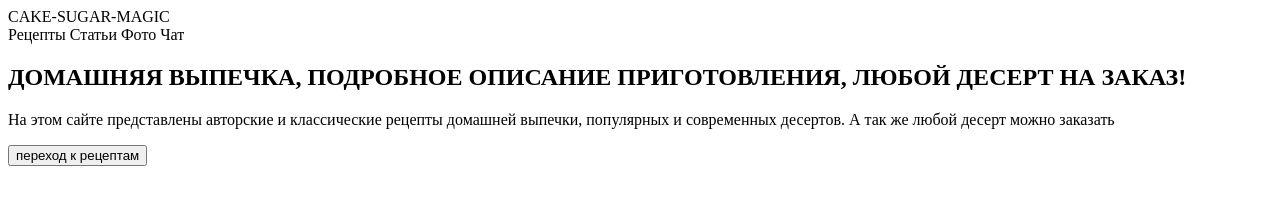
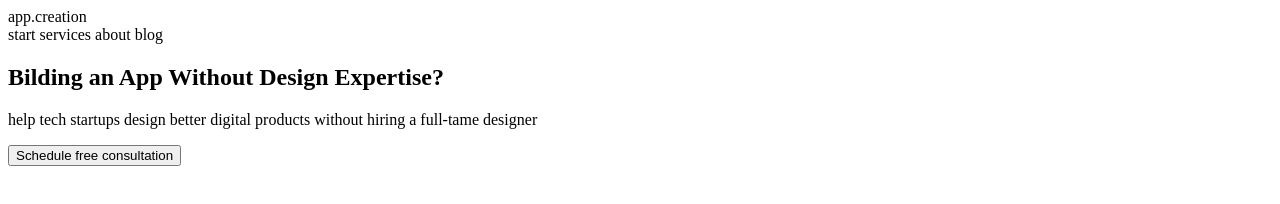
Before and after one commit to iliyailineya/six-months, a plain HTML site: page index.html in a window 1280 px wide. Drawn offline with Linux system fonts and the light colour scheme.

Commit message:
Внесены изменения и теперь всё как в конспекте

```diff
--- a/index.html
+++ b/index.html
@@ -1,20 +1,20 @@
 <!DOCTYPE html>
 <body>
 <header>
-  <div>CAKE-SUGAR-MAGIC</div>
+  <div>app.creation</div>
   <nav>
-    <a>Рецепты</a>
-    <a>Статьи</a>
-    <a>Фото</a>
-    <a>Чат</a>
+    <a>start</a>
+    <a>services</a>
+    <a>about</a>
+    <a>blog</a>
   </nav>
 </header>
 
 <section>
   <main>
-    <h1>ДОМАШНЯЯ ВЫПЕЧКА, ПОДРОБНОЕ ОПИСАНИЕ ПРИГОТОВЛЕНИЯ, ЛЮБОЙ ДЕСЕРТ НА ЗАКАЗ!</h1>
-    <p>На этом сайте представлены авторские и классические рецепты домашней выпечки, популярных и современных десертов. А так же любой десерт можно заказать</p>
-    <button>переход к рецептам</button>
+    <h1>Bilding an App Without Design Expertise?</h1>
+    <p>help tech startups design better digital products without hiring a full-tame designer</p>
+    <button>Schedule free consultation</button>
   </main>
   <div>
   <img>
```
Also changed, not shown: 1 other file.
